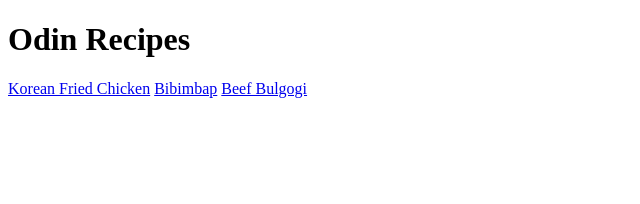
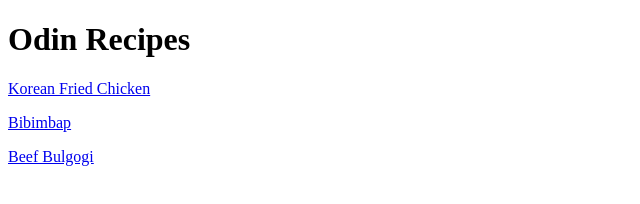
Before and after one commit to Spaceflyy/odin-recipes, a plain HTML site: page index.html in a window 1280 px wide. Shown: the whole page, without its empty margins (0-640 px from the left). Drawn offline with Linux system fonts and the light colour scheme.

Commit message:
Edit spacing on links in index.html

```diff
--- a/index.html
+++ b/index.html
@@ -7,8 +7,8 @@
 
     <body>
         <h1>Odin Recipes</h1>
-        <a href="./recipes/korean-fried-chicken.html">Korean Fried Chicken</a>
-        <a href="./recipes/bibimbap.html">Bibimbap</a>
-        <a href="./recipes/beef-bulgogi.html">Beef Bulgogi</a>
+        <p> <a href="./recipes/korean-fried-chicken.html">Korean Fried Chicken</a></p>
+        <p> <a href="./recipes/bibimbap.html">Bibimbap</a></p>
+        <p> <a href="./recipes/beef-bulgogi.html">Beef Bulgogi</a></p>
     </body>
 </html>
```
